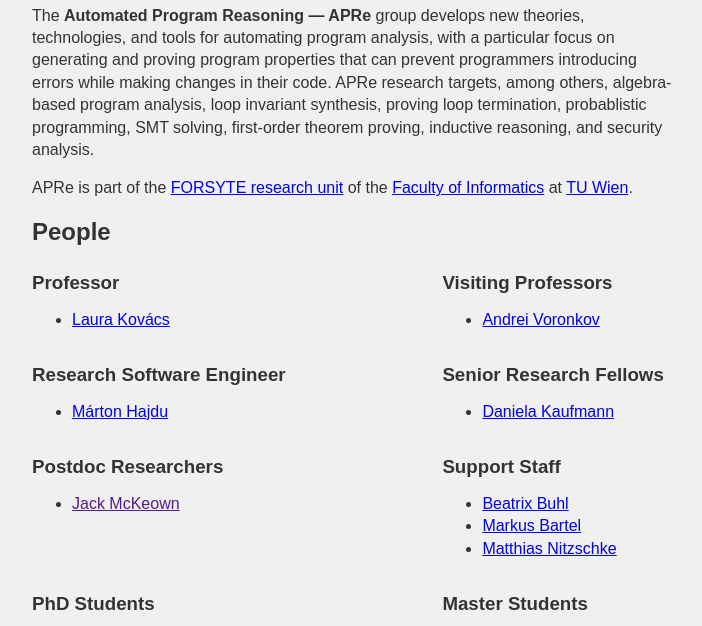
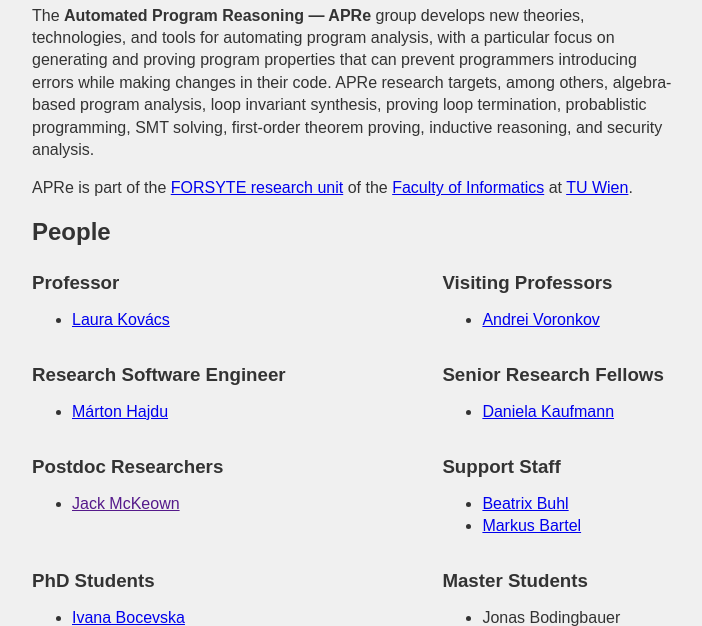
Before and after one commit to apre-group/apre-group.github.io, a plain HTML site: page index.html in a window 1280 px wide. Shown: the part 99-725 px from the top of the page, without its empty margins (288-990 px from the left). Drawn offline with Linux system fonts and the light colour scheme.

Commit message:
Update index.html

```diff
--- a/index.html
+++ b/index.html
@@ -117,7 +117,6 @@ APRe is part of the <a href="https://forsyte.at/">FORSYTE research unit</a>
 <ul>
  <li><a href="https://informatics.tuwien.ac.at/people/beatrix-buhl">Beatrix Buhl</a> </li>
  <li><a href="https://informatics.tuwien.ac.at/people/markus-bartel"> Markus Bartel</a> </li>
- <li><a href="https://informatics.tuwien.ac.at/people/matthias-nitzschke"> Matthias Nitzschke</a> </li>
 </ul>
 </section>
 
```
